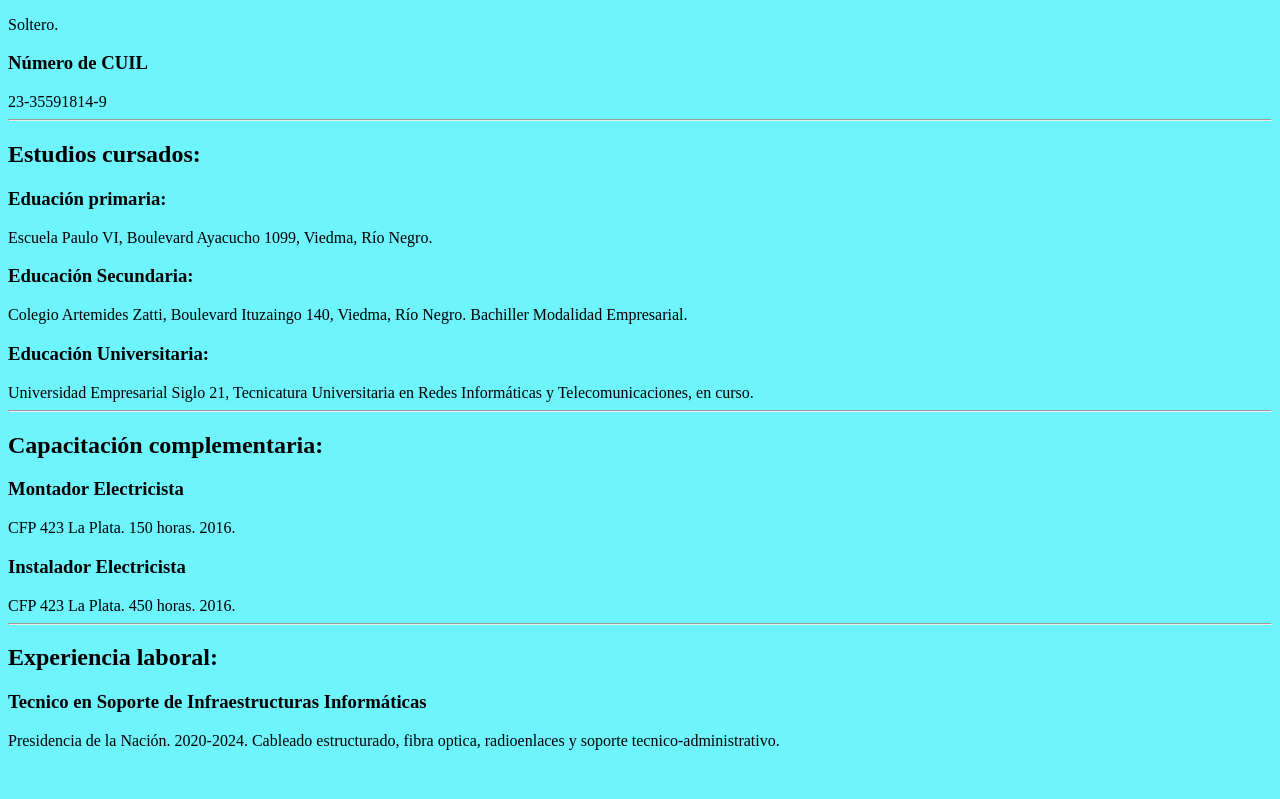
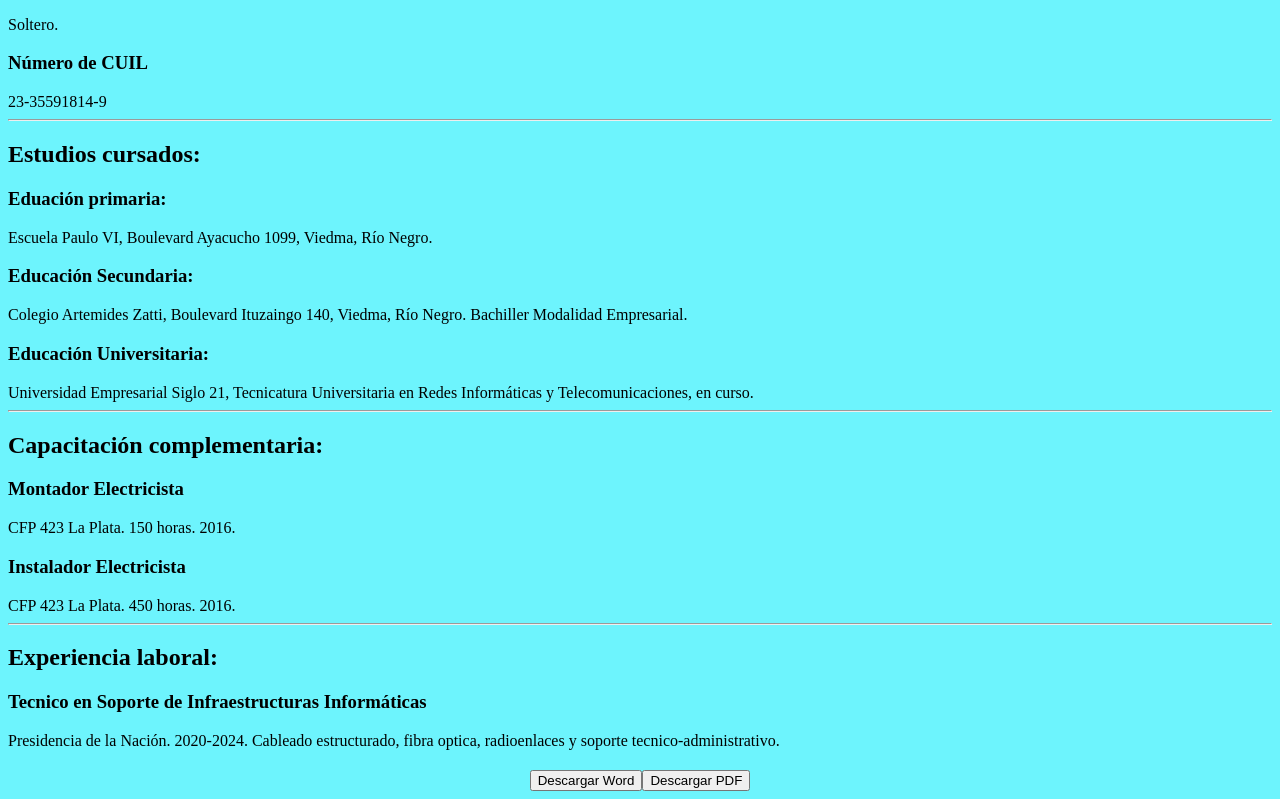
Before and after one commit to juliannavarrete91/CVJulianNavarrete, a plain HTML site: page index.html in a window 1280 px wide. Shown: the part 749-1548 px from the top of the page. Before the commit the page ends 1507 px from the top, so only its background shows below. Drawn offline with Linux system fonts and the light colour scheme.

Commit message:
Update index.html

```diff
--- a/index.html
+++ b/index.html
@@ -34,3 +34,15 @@
     <h2>Experiencia laboral:</h2>
     <h3>Tecnico en Soporte de Infraestructuras Informáticas</h3> Presidencia de la Nación. 2020-2024.
     Cableado estructurado, fibra optica, radioenlaces y soporte tecnico-administrativo.
+
+
+    <p></p>
+
+    <div style="display: flex; justify-content: center; margin-top: 20px;">
+        <a href="MiCV.odt" download>
+            <button>Descargar Word</button>
+        </a>
+        <a href="MiCV.pdf" download>
+            <button>Descargar PDF</button>
+        </a>
+    </div>
```
